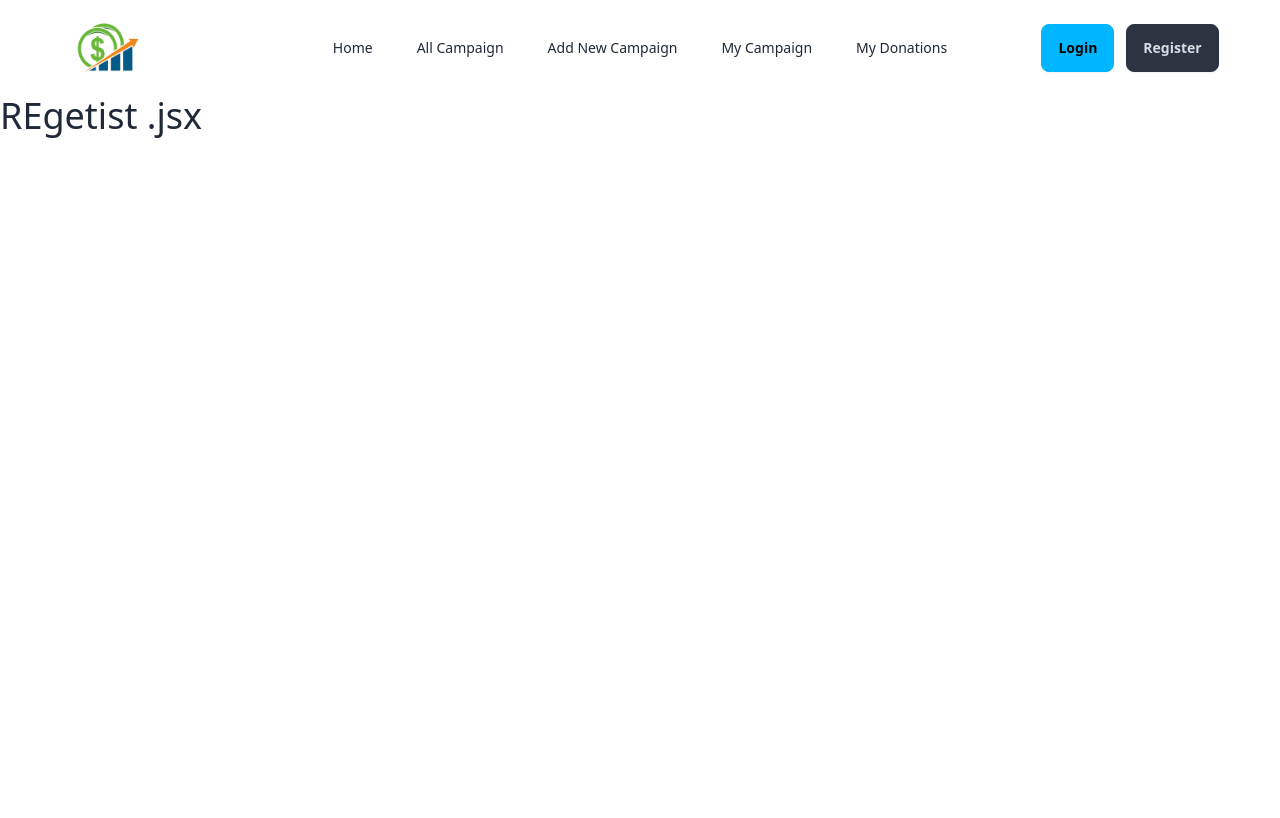
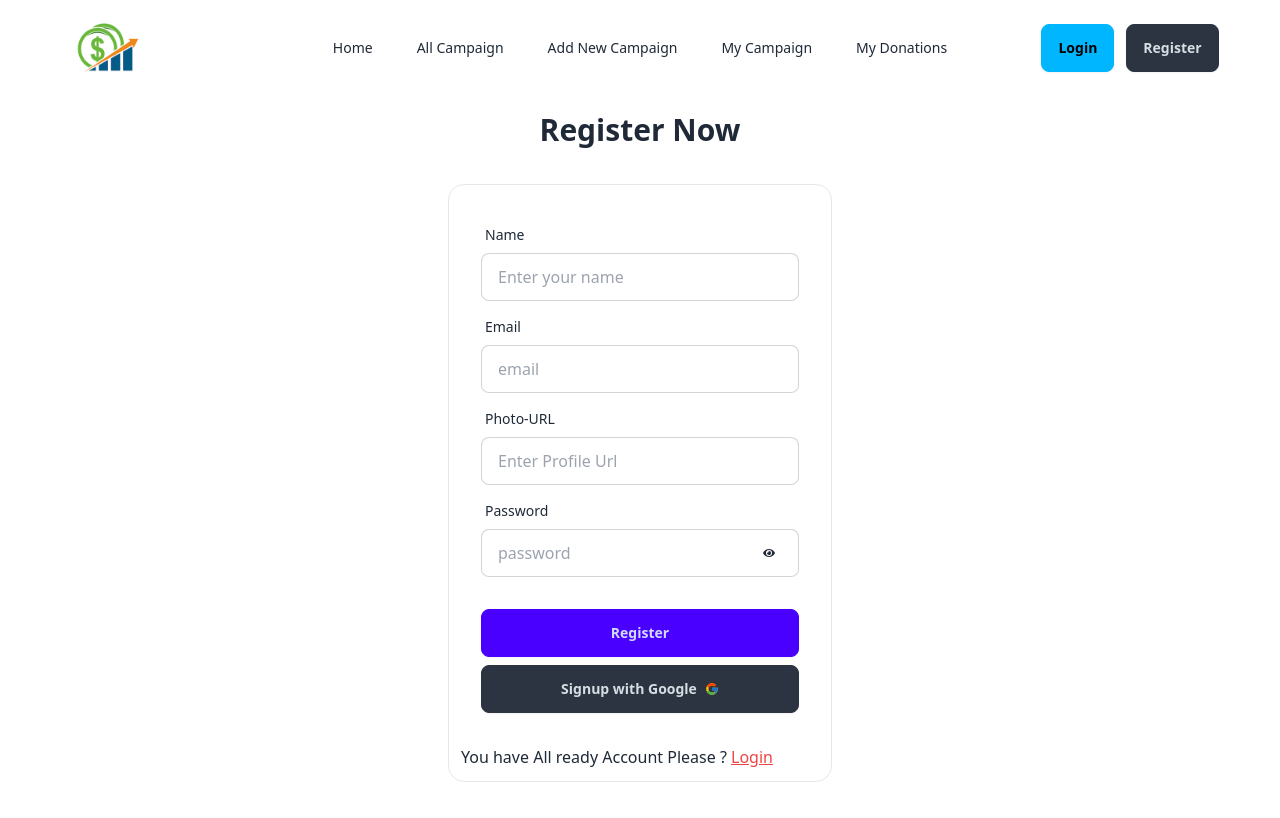
Before and after one commit to abubakrsiddikl/Crowd-Funding-Client, a React (Vite) app: page /register in a window 1280 px wide. Built offline with nearby package versions, Linux system fonts and the light colour scheme.

Commit message:
firebase cofigaration setup

```diff
--- a/package.json
+++ b/package.json
@@ -10,12 +10,15 @@
     "preview": "vite preview"
   },
   "dependencies": {
+    "firebase": "^11.0.2",
     "localforage": "^1.10.0",
     "match-sorter": "^8.0.0",
     "react": "^18.3.1",
     "react-dom": "^18.3.1",
+    "react-icons": "^5.4.0",
     "react-router-dom": "^7.0.2",
-    "sort-by": "^1.2.0"
+    "sort-by": "^1.2.0",
+    "swiper": "^11.1.15"
   },
   "devDependencies": {
     "@eslint/js": "^9.15.0",
--- a/src/components/Auth/Login.jsx
+++ b/src/components/Auth/Login.jsx
@@ -1,11 +1,66 @@
-import React from 'react';
+import React, { useState } from "react";
+import { FaEye, FaEyeSlash } from "react-icons/fa";
+import { FcGoogle } from "react-icons/fc";
+import { Link } from "react-router-dom";
 
 const Login = () => {
-    return (
-        <div>
-            <h1 className="text-4xl">Login . jsx </h1>
-        </div>
-    );
+    const [showPassword, setShowPassword] = useState(false)
+  return (
+    <div className="flex justify-center items-center p-9">
+      <div className="card bg-base-100 w-full max-w-sm shrink-0 border">
+        <form className="card-body">
+          <div className="form-control">
+            <label className="label">
+              <span className="label-text">Email</span>
+            </label>
+            <input
+              type="email"
+              name="email"
+              placeholder="email"
+              className="input input-bordered"
+              required
+            />
+          </div>
+          <div className="form-control relative">
+            <label className="label">
+              <span className="label-text">Password</span>
+            </label>
+            <input
+              type={showPassword ? "text" : "password"}
+              name="password"
+              placeholder="password"
+              className="input input-bordered"
+              required
+            />
+            <button
+              onClick={() => setShowPassword(!showPassword)}
+              className="absolute right-4 top-12  btn-xs "
+            >
+              {showPassword ? <FaEyeSlash /> : <FaEye></FaEye>}
+            </button>
+            <label className="label">
+              <Link to="/forget" className="label-text-alt link link-hover">
+                Forgot password?
+              </Link>
+            </label>
+          </div>
+          <div className="form-control mt-6">
+            <button className="btn btn-primary">Login</button>
+          </div>
+          <button className="btn btn-neutral ">
+            Login with Google <FcGoogle />
+          </button>
+        </form>
+
+        <p className="pl-7">
+          You Have Not Account Please ?{" "}
+          <Link to={"/register"} className="text-red-600 underline">
+            Register
+          </Link>
+        </p>
+      </div>
+    </div>
+  );
 };
 
 export default Login;
--- a/src/components/Auth/Register.jsx
+++ b/src/components/Auth/Register.jsx
@@ -1,11 +1,88 @@
-import React from 'react';
+import React, { useState } from "react";
+import { FaEye, FaEyeSlash } from "react-icons/fa";
+import { FcGoogle } from "react-icons/fc";
+import { Link, useSearchParams } from "react-router-dom";
 
 const Register = () => {
-    return (
-        <div>
-            <h1 className="text-4xl">REgetist .jsx</h1>
+  const [showPassword, setShowPassword] = useState(false);
+  return (
+    <div>
+      <h1 className="text-3xl font-bold text-center mt-4">Register Now </h1>
+      <div className="flex justify-center items-center p-9">
+        <div className="card bg-base-100 w-full shrink-0 max-w-sm border">
+          <form className="card-body">
+            <div className="form-control">
+              <label className="label">
+                <span className="label-text">Name</span>
+              </label>
+              <input
+                type="text"
+                name="name"
+                placeholder="Enter your name"
+                className="input input-bordered"
+                required
+              />
+            </div>
+            <div className="form-control">
+              <label className="label">
+                <span className="label-text">Email</span>
+              </label>
+              <input
+                type="email"
+                name="email"
+                placeholder="email"
+                className="input input-bordered"
+                required
+              />
+            </div>
+            <div className="form-control">
+              <label className="label">
+                <span className="label-text">Photo-URL</span>
+              </label>
+              <input
+                type="text"
+                name="photo"
+                placeholder="Enter Profile Url"
+                className="input input-bordered"
+                required
+              />
+            </div>
+            <div className="form-control relative">
+              <label className="label">
+                <span className="label-text">Password</span>
+              </label>
+              <input
+                type={showPassword ? "text" : "password"}
+                name="password"
+                placeholder="password"
+                className="input input-bordered"
+                required
+              />
+              <button
+                onClick={() => setShowPassword(!showPassword)}
+                className="absolute right-4 top-12  btn-xs "
+              >
+                {showPassword ? <FaEyeSlash /> : <FaEye></FaEye>}
+              </button>
+            </div>
+            <div className="form-control mt-6">
+              <button className="btn btn-primary">Register</button>
+            </div>
+            <button className="btn btn-neutral ">
+              Signup with Google <FcGoogle />
+            </button>
+          </form>
+
+          <p className="p-3 pt-0">
+            You have All ready Account Please ?{" "}
+            <Link to="/login" className="text-red-500 underline">
+              Login
+            </Link>
+          </p>
         </div>
-    );
+      </div>
+    </div>
+  );
 };
 
 export default Register;
--- a/src/components/Banner/Banner.jsx
+++ b/src/components/Banner/Banner.jsx
@@ -0,0 +1,55 @@
+import React from "react";
+import slider1 from '../../assets/slide1.jpeg';
+import slider2 from '../../assets/slide2.jpeg';
+import slider3 from '../../assets/slide3.jpeg';
+const Banner = () => {
+  return (
+    <div className="carousel w-full">
+      <div id="slide1" className="carousel-item relative w-full h-[500px]">
+        <img
+          src={slider1}
+          className="w-full"
+        />
+        <div className="absolute left-5 right-5 top-1/2 flex -translate-y-1/2 transform justify-between">
+          <a href="#slide3" className="btn btn-circle">
+            ❮
+          </a>
+          <a href="#slide2" className="btn btn-circle">
+            ❯
+          </a>
+        </div>
+      </div>
+      <div id="slide2" className="carousel-item relative w-full">
+        <img
+          src={slider2}
+          className="w-full h-[500px]"
+        />
+        <div className="absolute left-5 right-5 top-1/2 flex -translate-y-1/2 transform justify-between">
+          <a href="#slide1" className="btn btn-circle">
+            ❮
+          </a>
+          <a href="#slide3" className="btn btn-circle">
+            ❯
+          </a>
+        </div>
+      </div>
+      <div id="slide3" className="carousel-item relative w-full">
+        <img
+          src={slider3}
+          className="w-full h-[500px]"
+        />
+        <div className="absolute left-5 right-5 top-1/2 flex -translate-y-1/2 transform justify-between">
+          <a href="#slide2" className="btn btn-circle">
+            ❮
+          </a>
+          <a href="#slide1" className="btn btn-circle">
+            ❯
+          </a>
+        </div>
+      </div>
+
+    </div>
+  );
+};
+
+export default Banner;
--- a/src/components/Home/Home.jsx
+++ b/src/components/Home/Home.jsx
@@ -1,9 +1,11 @@
 import React from 'react';
+import Banner from '../Banner/Banner';
+import { Outlet } from 'react-router-dom';
 
 const Home = () => {
     return (
-        <div>
-            <h1 className="text-4xl">HOme . jsx</h1>
+        <div className='w-11/12 mx-auto'>
+            <Banner></Banner>
         </div>
     );
 };
--- a/src/components/MainLayout/MainLayout.jsx
+++ b/src/components/MainLayout/MainLayout.jsx
@@ -1,6 +1,7 @@
 import React from 'react';
 import Navbar from '../Navbar/Navbar';
 import { Outlet } from 'react-router-dom';
+
 
 const MainLayout = () => {
     return (
--- /dev/null
+++ b/src/firebase/firebase.config.js
@@ -0,0 +1,18 @@
+// Import the functions you need from the SDKs you need
+import { initializeApp } from "firebase/app";
+// TODO: Add SDKs for Firebase products that you want to use
+// https://firebase.google.com/docs/web/setup#available-libraries
+
+// Your web app's Firebase configuration
+const firebaseConfig = {
+  apiKey: import.meta.env.VITE_apiKey,
+  authDomain: import.meta.env.VITE_authDomain,
+  projectId: import.meta.env.VITE_projectId,
+  storageBucket:  import.meta.env.VITE_storageBucket,
+  messagingSenderId: import.meta.env.VITE_messagingSenderId,
+  appId: import.meta.env.VITE_appId,
+};
+
+// Initialize Firebase
+const app = initializeApp(firebaseConfig);
+export const auth = getAuth(app);
--- a/src/router/router.jsx
+++ b/src/router/router.jsx
@@ -6,12 +6,17 @@ import MyCampaign from "../components/MyCampaign/MyCampaign";
 import MyDonation from "../components/MyDonation/MyDonation";
 import Login from "../components/Auth/Login";
 import Register from "../components/Auth/Register";
+import Home from "../components/Home/Home";
 
 const router = createBrowserRouter([
   {
     path: "/",
     element: <MainLayout></MainLayout>,
     children: [
+      {
+        path: "/",
+        element: <Home></Home>
+      },
       {
         path: "/allCampaign",
         element: <AllCampaign></AllCampaign>,
```
Also changed, not shown: 1 other file (tests, documents, lock files or other folders).
